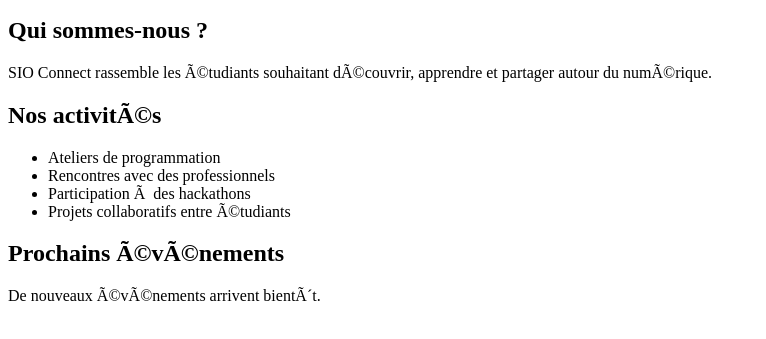
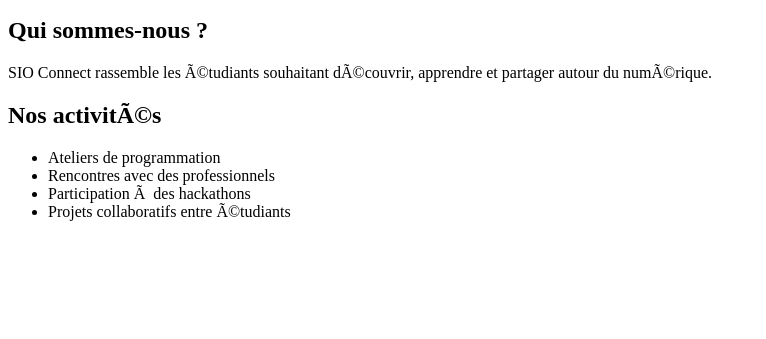
Before and after one commit to bartabouse-netizen/Tpgit, a plain HTML site: page index.html in a window 1280 px wide. Shown: the part 101-440 px from the top of the page, without its empty margins (0-766 px from the left). Drawn offline with Linux system fonts and the light colour scheme.

Commit message:
Revert "add event"
This reverts commit 26f45e658798b0324d8ad1858837c7c9f59bcf2d.

```diff
--- a/index.html
+++ b/index.html
@@ -34,10 +34,7 @@
             <li> Projets collaboratifs entre étudiants</li>
             </ul>
         </section>
-        <section id="evenements">
-            <h2>Prochains événements</h2>
-            <p>De nouveaux événements arrivent bientôt.</p>
-        </section>
+
     </main>
 
 </body>
```
